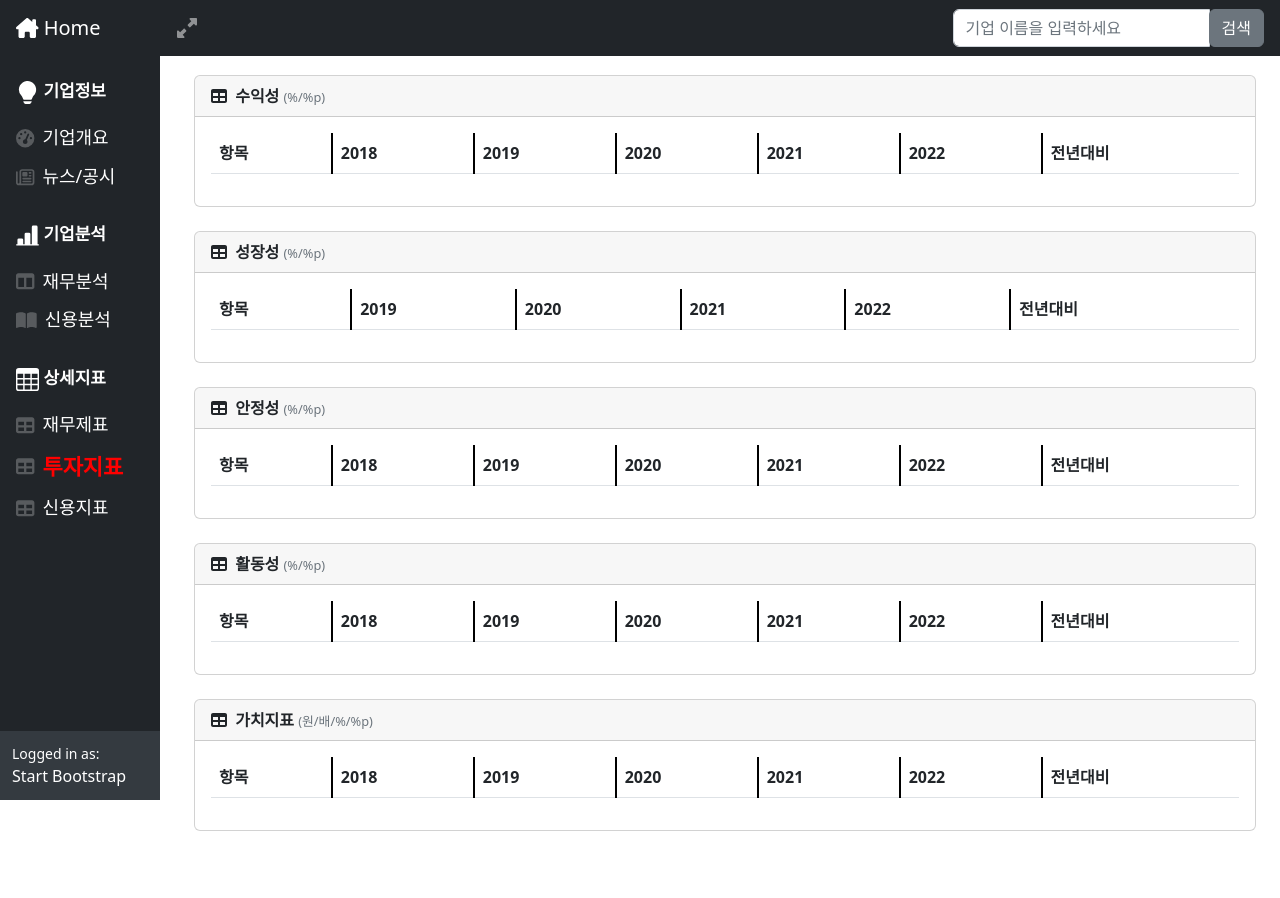
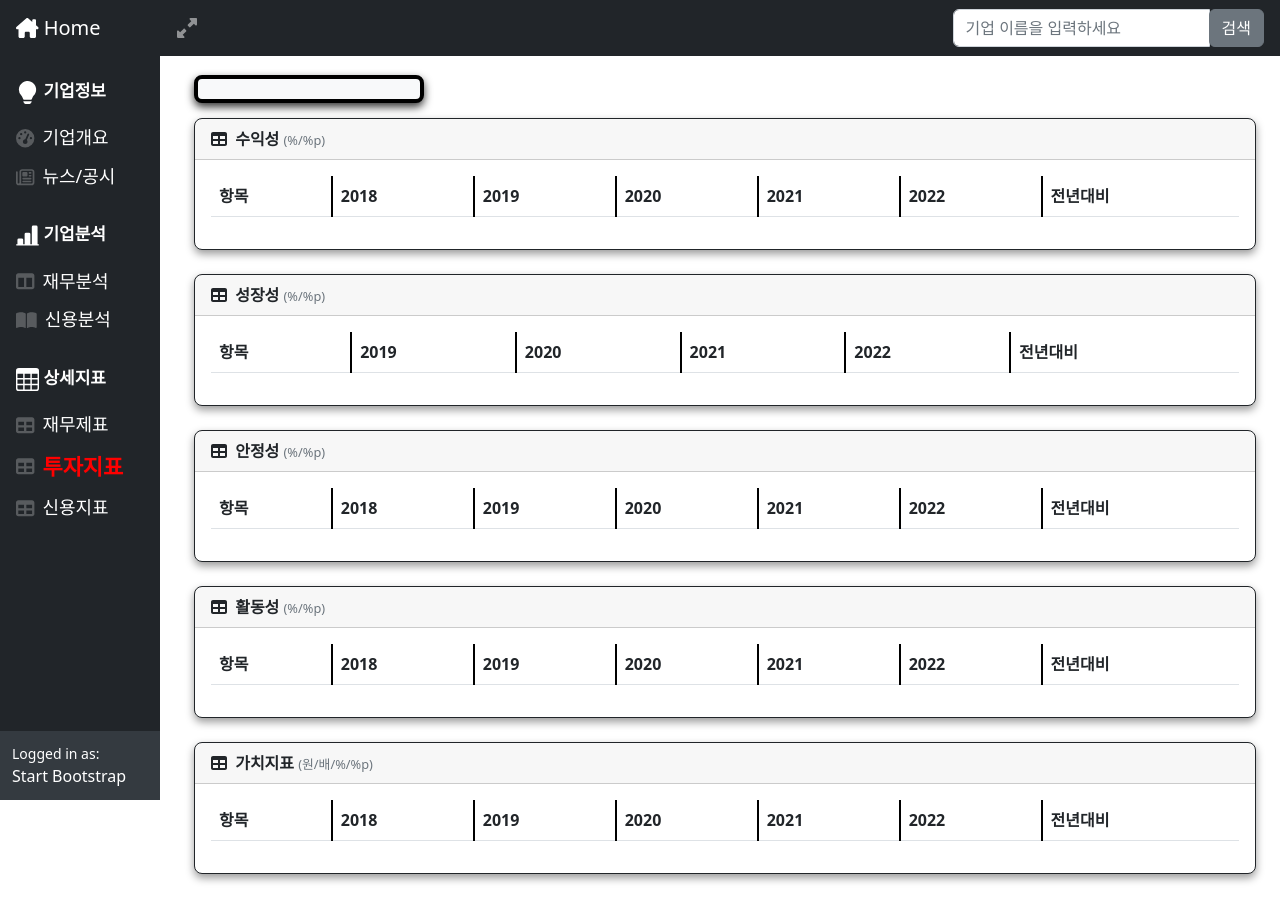
Before and after one commit to Biz-Insight/Biz-Insight, a Django app: page /investment_indicator/1/ in a window 1280 px wide. Before the commit the page ends 831 px from the top, so only its background shows below. Run offline with Django 3.2, Linux system fonts and the light colour scheme; data that the repository does not hold is empty; some libraries are stand-ins or nearby versions.

Commit message:
feat: 기업 이름 박스화 및 구조 수정

```diff
--- a/src/django/mysite/main/templates/investment_indicator.html
+++ b/src/django/mysite/main/templates/investment_indicator.html
@@ -92,9 +92,13 @@
             </div>
             <div id="layoutSidenav_content">
                 <main>
-                    <div class="container-fluid px-4">
+                    <div class="w-25 px-4" style="margin-bottom: 15px;">
+                        <div class="company-name-box">
                             <h1 class="company-title">{{ company.corp }}</h1>
-                        <div class="card mb-4">
+                        </div>
+                    </div>
+                        <div class="px-4">
+                            <div class="card border-dark mb-4">
                                 <div class="card-header">
                                     <i class="fas fa-table me-1"></i>
                                     <span class="chart-title-unit">수익성</span>
@@ -131,7 +135,7 @@
                                 </div>
                             </div>
 
-                        <div class="card mb-4">
+                            <div class="card border-dark mb-4">
                                 <div class="card-header">
                                     <i class="fas fa-table me-1"></i>
                                     <span class="chart-title-unit">성장성</span>
@@ -165,7 +169,7 @@
                                     </table>
                                 </div>
                             </div>
-                        <div class="card mb-4">
+                            <div class="card border-dark mb-4">
                                 <div class="card-header">
                                     <i class="fas fa-table me-1"></i>
                                     <span class="chart-title-unit">안정성</span>
@@ -202,7 +206,7 @@
                                 </div>
                             </div>
 
-                        <div class="card mb-4">
+                            <div class="card border-dark mb-4">
                                 <div class="card-header">
                                     <i class="fas fa-table me-1"></i>
                                     <span class="chart-title-unit">활동성</span>
@@ -239,7 +243,7 @@
                                 </div>
                             </div>
 
-                        <div class="card mb-4">
+                            <div class="card border-dark mb-4">
                                 <div class="card-header">
                                     <i class="fas fa-table me-1"></i>
                                     <span class="chart-title-unit">가치지표</span>
@@ -276,6 +280,7 @@
                                 </div>
                             </div>
                         </div>
+                    </div>
                 </main>
                 <!-- <footer class="py-4 bg-light mt-auto">
                     <div class="container-fluid px-4">
```
Also changed, not shown: src/django/mysite/main/templates/company_news.html (+5 -3 lines), src/django/mysite/main/templates/credit_analysis.html (+5 -2 lines), src/django/mysite/main/templates/credit_indicator.html (+5 -2 lines), src/django/mysite/main/templates/financial_analysis.html (+5 -2 lines), src/django/mysite/main/templates/financial_statements.html (+9 -7 lines). Lines whose indentation alone changed are shown as unchanged.
